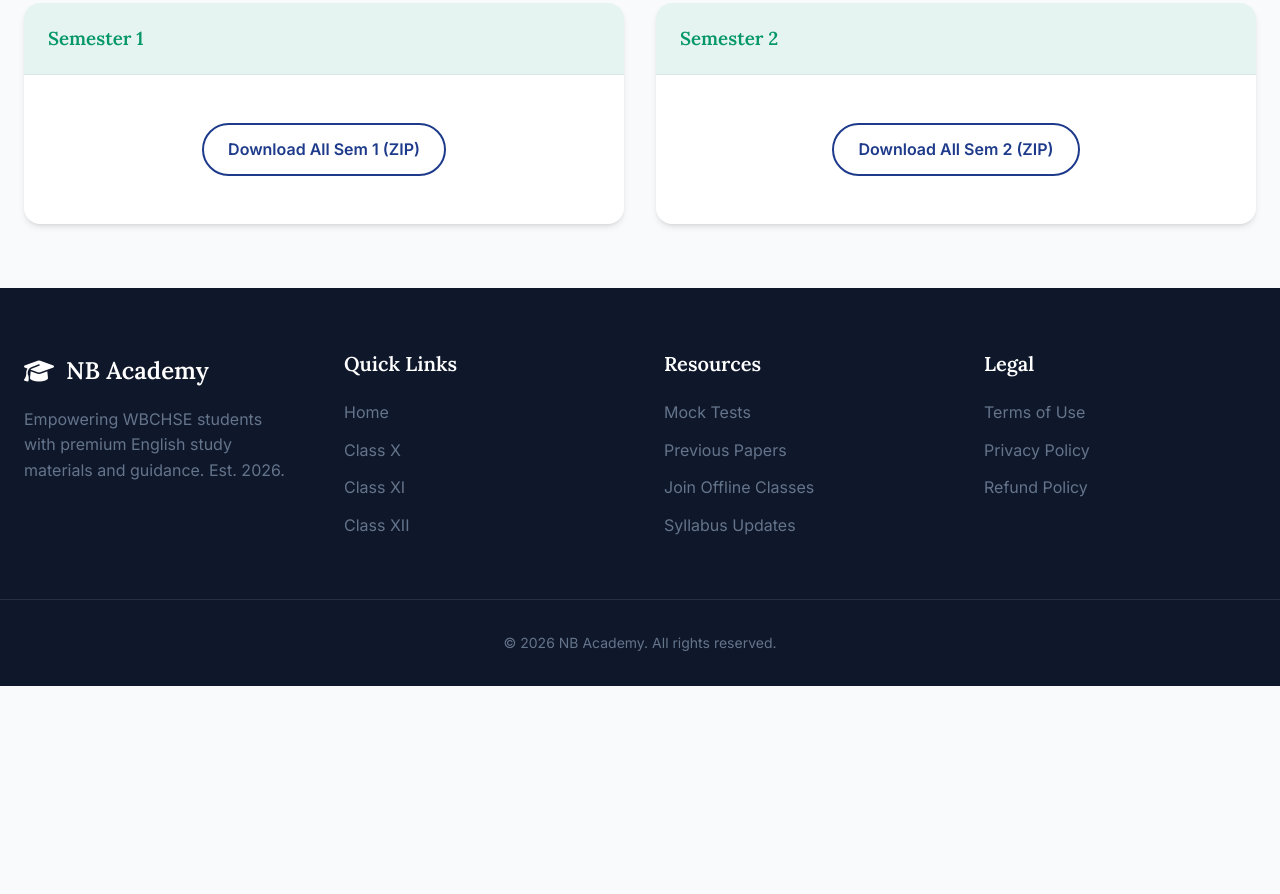
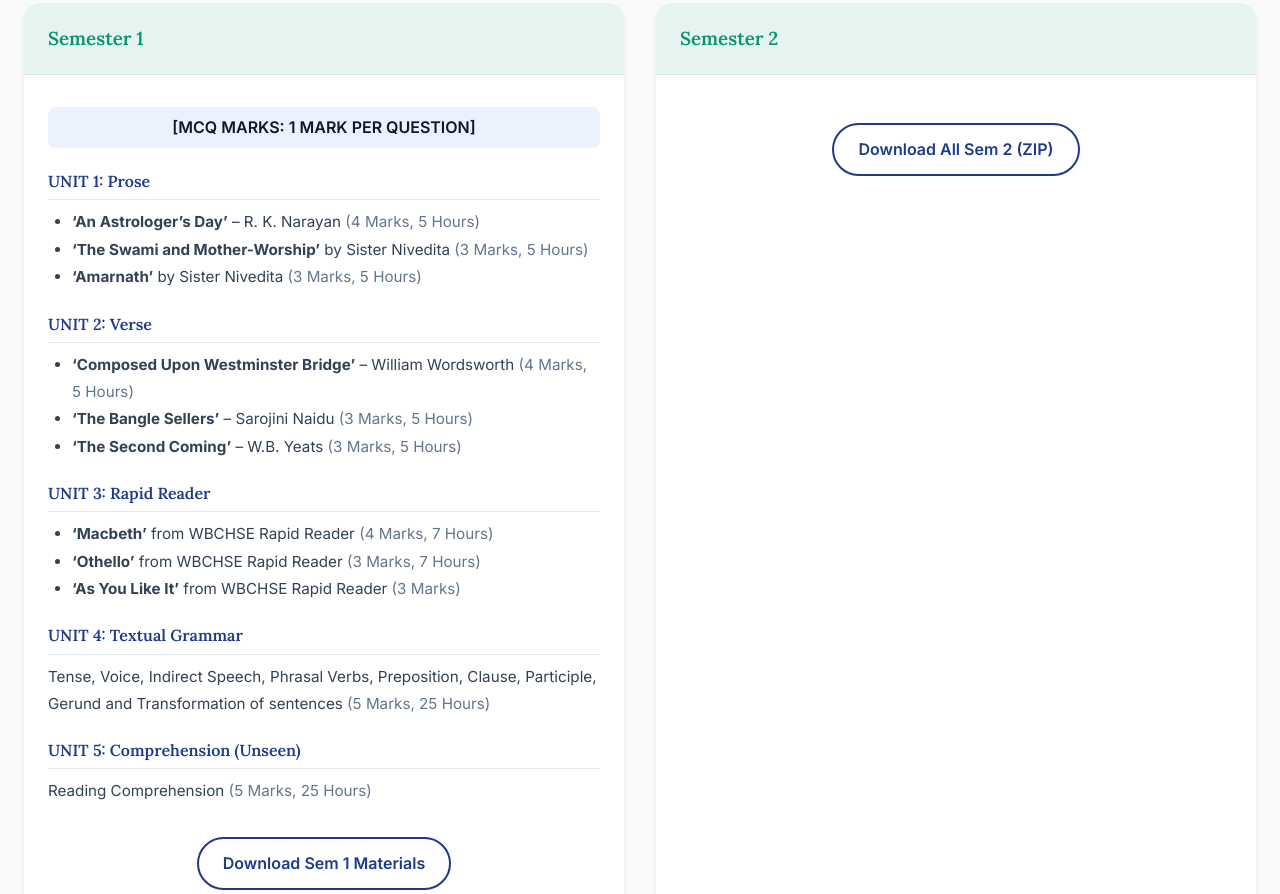
Before and after one commit to dihigram7586-collab/NB-Academy, a plain HTML site: page class-11.html in a window 1280 px wide. Shown: the part 388-1282 px from the top of the page. Before the commit the page ends 1074 px from the top, so only its background shows below. Drawn offline with Linux system fonts and the light colour scheme.

Commit message:
Add files via upload

```diff
--- a/class-11.html
+++ b/class-11.html
@@ -51,8 +51,39 @@
                     <div class="semester-header">
                         <h3>Semester 1</h3>
                     </div>
-                    <div class="semester-body" style="padding: 3rem 1.5rem; text-align: center;">
-                        <a href="#" class="btn btn-secondary">Download All Sem 1 (ZIP)</a>
+                    <div class="semester-body" style="padding: 2rem 1.5rem; text-align: left;">
+                        <p style="font-weight: 600; color: var(--text-dark); margin-bottom: 1.5rem; background: rgba(59, 130, 246, 0.1); padding: 0.5rem; border-radius: var(--radius-md); text-align: center;">[MCQ MARKS: 1 MARK PER QUESTION]</p>
+
+                        <h4 style="color: var(--primary-blue); margin-top: 1rem; border-bottom: 1px solid #e2e8f0; padding-bottom: 0.5rem;">UNIT 1: Prose</h4>
+                        <ul style="list-style-type: disc; margin-left: 1.5rem; color: var(--text-body); font-size: 0.95rem; margin-top: 0.5rem; line-height: 1.8;">
+                            <li><strong>‘An Astrologer’s Day’</strong> – R. K. Narayan <span style="color: var(--text-muted);">(4 Marks, 5 Hours)</span></li>
+                            <li><strong>‘The Swami and Mother-Worship’</strong> by Sister Nivedita <span style="color: var(--text-muted);">(3 Marks, 5 Hours)</span></li>
+                            <li><strong>‘Amarnath’</strong> by Sister Nivedita <span style="color: var(--text-muted);">(3 Marks, 5 Hours)</span></li>
+                        </ul>
+
+                        <h4 style="color: var(--primary-blue); margin-top: 1.5rem; border-bottom: 1px solid #e2e8f0; padding-bottom: 0.5rem;">UNIT 2: Verse</h4>
+                        <ul style="list-style-type: disc; margin-left: 1.5rem; color: var(--text-body); font-size: 0.95rem; margin-top: 0.5rem; line-height: 1.8;">
+                            <li><strong>‘Composed Upon Westminster Bridge’</strong> – William Wordsworth <span style="color: var(--text-muted);">(4 Marks, 5 Hours)</span></li>
+                            <li><strong>‘The Bangle Sellers’</strong> – Sarojini Naidu <span style="color: var(--text-muted);">(3 Marks, 5 Hours)</span></li>
+                            <li><strong>‘The Second Coming’</strong> – W.B. Yeats <span style="color: var(--text-muted);">(3 Marks, 5 Hours)</span></li>
+                        </ul>
+
+                        <h4 style="color: var(--primary-blue); margin-top: 1.5rem; border-bottom: 1px solid #e2e8f0; padding-bottom: 0.5rem;">UNIT 3: Rapid Reader</h4>
+                        <ul style="list-style-type: disc; margin-left: 1.5rem; color: var(--text-body); font-size: 0.95rem; margin-top: 0.5rem; line-height: 1.8;">
+                            <li><strong>‘Macbeth’</strong> from WBCHSE Rapid Reader <span style="color: var(--text-muted);">(4 Marks, 7 Hours)</span></li>
+                            <li><strong>‘Othello’</strong> from WBCHSE Rapid Reader <span style="color: var(--text-muted);">(3 Marks, 7 Hours)</span></li>
+                            <li><strong>‘As You Like It’</strong> from WBCHSE Rapid Reader <span style="color: var(--text-muted);">(3 Marks)</span></li>
+                        </ul>
+
+                        <h4 style="color: var(--primary-blue); margin-top: 1.5rem; border-bottom: 1px solid #e2e8f0; padding-bottom: 0.5rem;">UNIT 4: Textual Grammar</h4>
+                        <p style="margin-top: 0.5rem; color: var(--text-body); font-size: 0.95rem; line-height: 1.8;">Tense, Voice, Indirect Speech, Phrasal Verbs, Preposition, Clause, Participle, Gerund and Transformation of sentences <span style="color: var(--text-muted);">(5 Marks, 25 Hours)</span></p>
+
+                        <h4 style="color: var(--primary-blue); margin-top: 1.5rem; border-bottom: 1px solid #e2e8f0; padding-bottom: 0.5rem;">UNIT 5: Comprehension (Unseen)</h4>
+                        <p style="margin-top: 0.5rem; color: var(--text-body); font-size: 0.95rem; line-height: 1.8;">Reading Comprehension <span style="color: var(--text-muted);">(5 Marks, 25 Hours)</span></p>
+
+                        <div class="mt-8 text-center">
+                            <a href="#" class="btn btn-secondary">Download Sem 1 Materials</a>
+                        </div>
                     </div>
                 </div>
 
```
